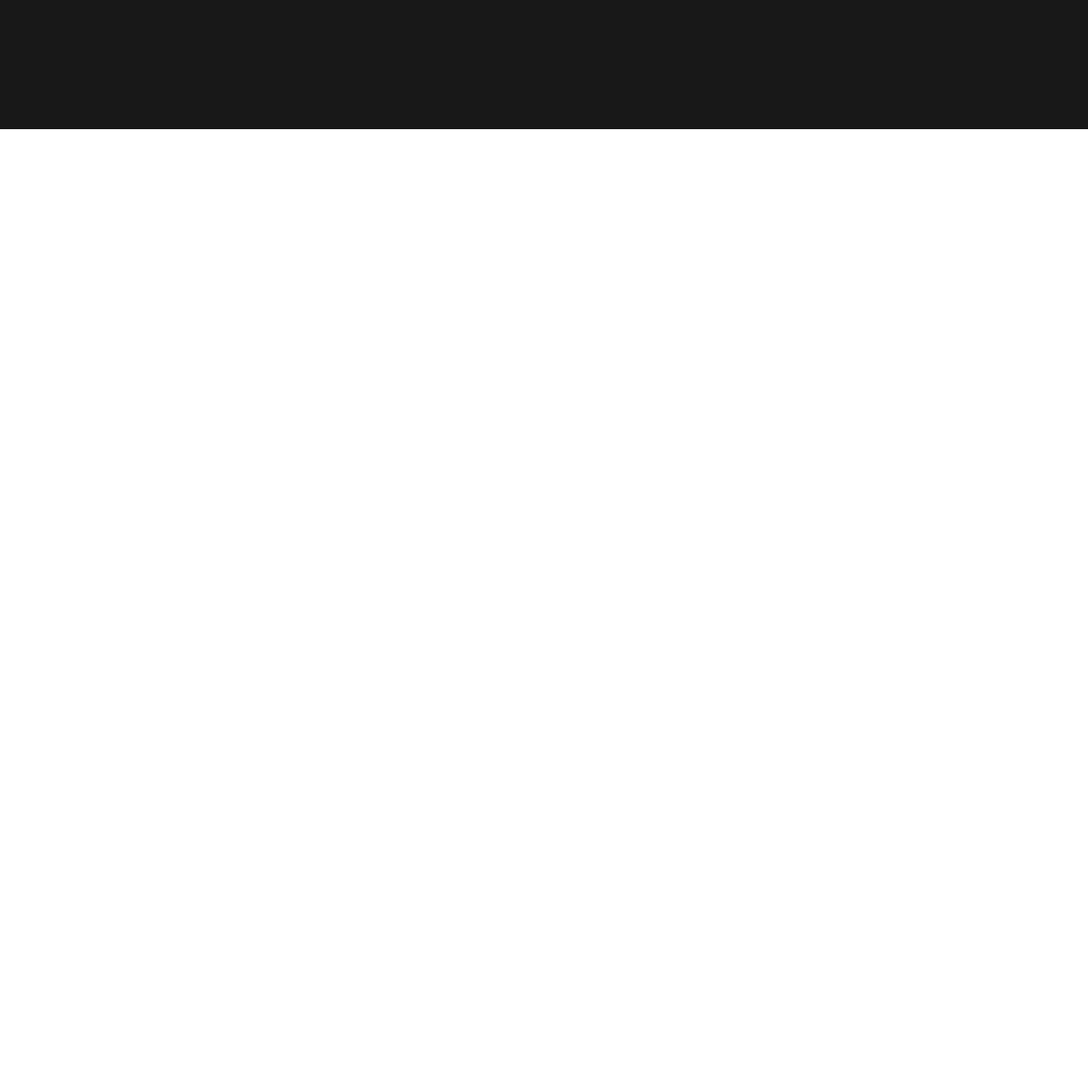
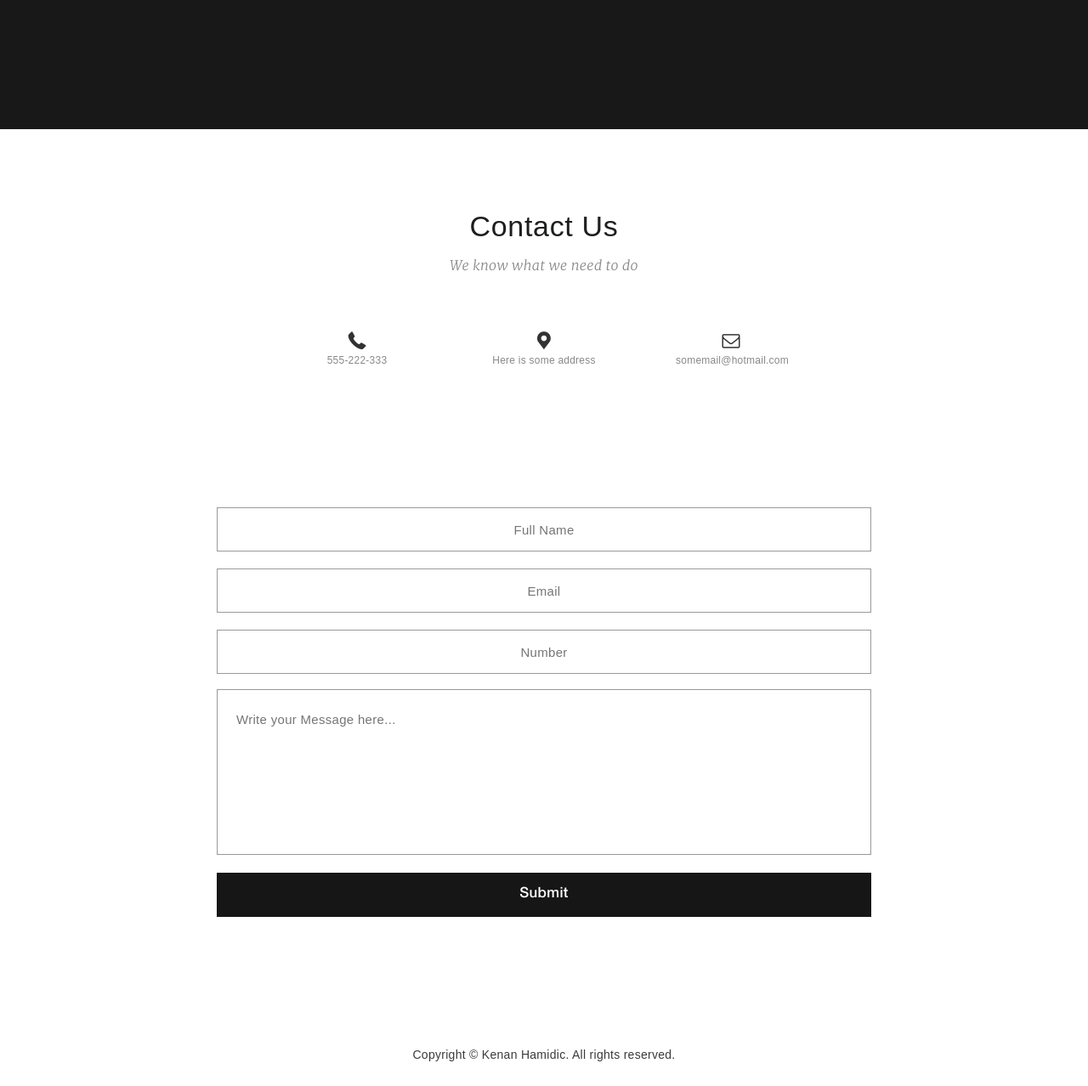
Before and after one commit to justP-official/psd-marsy, a plain HTML site: page index.html in a window 1280 px wide. Shown: the part 3221-4499 px from the top of the page at 85% size. Before the commit the page ends 3373 px from the top, so only its background shows below. Drawn offline with Linux system fonts and the light colour scheme.

Commit message:
Форма и подвал

```diff
--- a/css/style.css
+++ b/css/style.css
@@ -252,23 +252,22 @@ body {
   background-color: #181818;
   padding-bottom: 155px;
 }
-.block__head {
-}
-.inverse {
 
-}
 .inverse .block__title {
   padding-top: 176px;
   color: #fff;
 }
+
 .inverse .block__text {
   color: #777;
 }
+
 .provide__inner {
   display: flex;
   justify-content: space-between;
   padding-top: 138px;
 }
+
 .provide__item {
   text-align: center;
   max-width: 335px;
@@ -286,8 +285,7 @@ body {
   align-items: center;
   margin: 0 auto 43px;
 }
-.icon-chart-line {
-}
+
 .provide__title {
   font-family: "HelveticaNeueLTProLt", sans-serif;
   font-size: 26px;
@@ -297,6 +295,7 @@ body {
   margin: 0;
   margin-bottom: 31px;
 }
+
 .provide__text {
   font-family: "HelveticaNeueLTProLt", sans-serif;
   font-size: 18px;
@@ -305,10 +304,121 @@ body {
   color: #383838;
   margin: 0;
 }
-.icon-heart {
+
+.contact .block__head .block__title {
+  padding-top: 95px;
 }
-.icon-upload-cloud-outline {
+
+.contact__icon-box {
+  display: flex;
+  justify-content: space-between;
+  max-width: 570px;
+  margin: 0 auto;
+  padding-top: 64px;
 }
+
+.contact__item {
+  text-align: center;
+  width: 130px;
+}
+
+.contact__item i {
+  color: #323232;
+  font-size: 21px;
+}
+
+.contact__text {
+  margin-bottom: 12px;
+}
+
+.contact__text a {
+  font-family: "HelveticaNeueLTProLt", sans-serif;
+  font-size: 12px;
+  font-weight: 400;
+  letter-spacing: 0.02em;
+  color: #898888;
+  text-decoration: none;
+  transition: .3s;
+}
+
+.contact__text a:hover {
+  color: #4b4b4b;
+  text-decoration: underline;
+}
+
+.contact__form {
+  padding-top: 153px;
+  display: flex;
+  flex-direction: column;
+  max-width: 770px;
+  margin: 0 auto;
+}
+
+.contact__form input {
+  height: 52px;
+  padding: 20px;
+  text-align: center;
+  font-family: "HelveticaNeueLTProLt", sans-serif;
+  font-size: 15px;
+  font-weight: 400;
+  letter-spacing: 0.02em;
+  color: #898888;
+  border: 1px solid #999;
+}
+
+.contact__name {
+  margin-bottom: 20px;
+}
+
+.contact__email {
+  margin-bottom: 20px;
+}
+
+.contact__number {
+  margin-bottom: 18px;
+}
+
+.contact__textarea {
+  margin-bottom: 21px;
+  height: 195px;
+  resize: none;
+  padding: 22px;
+  font-family: "HelveticaNeueLTProLt", sans-serif;
+  font-size: 15px;
+  line-height: 26px;
+  font-weight: 400;
+  letter-spacing: 0.02em;
+  color: #898888;
+  border: 1px solid #999;
+}
+
+.contact__form .contact__button {
+  cursor: pointer;
+  background-color: #161616;
+  font-family: "HelveticaNeueLTProMd", sans-serif;
+  font-size: 17px;
+  font-weight: 400;
+  letter-spacing: 0.02em;
+  color: #fefefe;
+  border: none;
+  outline: none;
+  padding: 0;
+}
+
+.footer {
+  padding-top: 154px;
+}
+
+.footer__text {
+  text-align: center;
+  font-family: "HelveticaNeueLTProLt", sans-serif;
+  font-size: 14px;
+  font-weight: 400;
+  letter-spacing: 0.02em;
+  color: #3b3b3b;
+  margin-bottom: 29px;
+}
+
 
 
 /*
--- a/index.html
+++ b/index.html
@@ -135,16 +135,46 @@
     </div>
   </div>
 
-<!--
-icon-phone
-icon-location
-icon-mail
-icon-heart
-icon-upload-cloud-outline
-icon-twitter
-icon-instagram
-icon-chart-line
--->
+  <div class="contact">
+    <div class="container">
+      <div class="block__head">
+        <h2 class="block__title">Contact Us</h2>
+        <p class="block__text">We know what we need to do</p>
+      </div>
+      <div class="contact__inner">
+        <div class="contact__icon-box">
+          <div class="contact__item">
+            <i class="icon-phone"></i>
+            <div class="contact__text"><a href="tel:555222333">555-222-333</a></div>
+          </div>
+          <div class="contact__item">
+            <i class="icon-location"></i>
+            <div class="contact__text"><a href="https://goo.gl/maps/PzEtq1v8Ymggvse28" target="_blank">Here is some address</a></div>
+          </div>
+          <div class="contact__item">
+            <i class="icon-mail"></i>
+            <div class="contact__text"><a href="mailto:somemail@hotmail.com">somemail@hotmail.com</a></div>
+          </div>
+        </div>
+        <form class="contact__form">
+          <input class="contact__name" type="text" placeholder="Full Name">
+          <input class="contact__email" type="email" placeholder="Email">
+          <input class="contact__number" type="tel" placeholder="Number">
+          <textarea class="contact__textarea" placeholder="Write your Message here..."></textarea>
+          <input type="submit" class="contact__button" value="Submit">
+        </form>
+      </div>
+    </div>
+  </div>
+
+  <footer class="footer">
+    <div class="container">
+      <div class="footer__text">
+        Copyright &copy; Kenan Hamidic. All rights reserved.
+      </div>
+    </div>
+  </footer>
+
 </body>
 
 </html>
```
